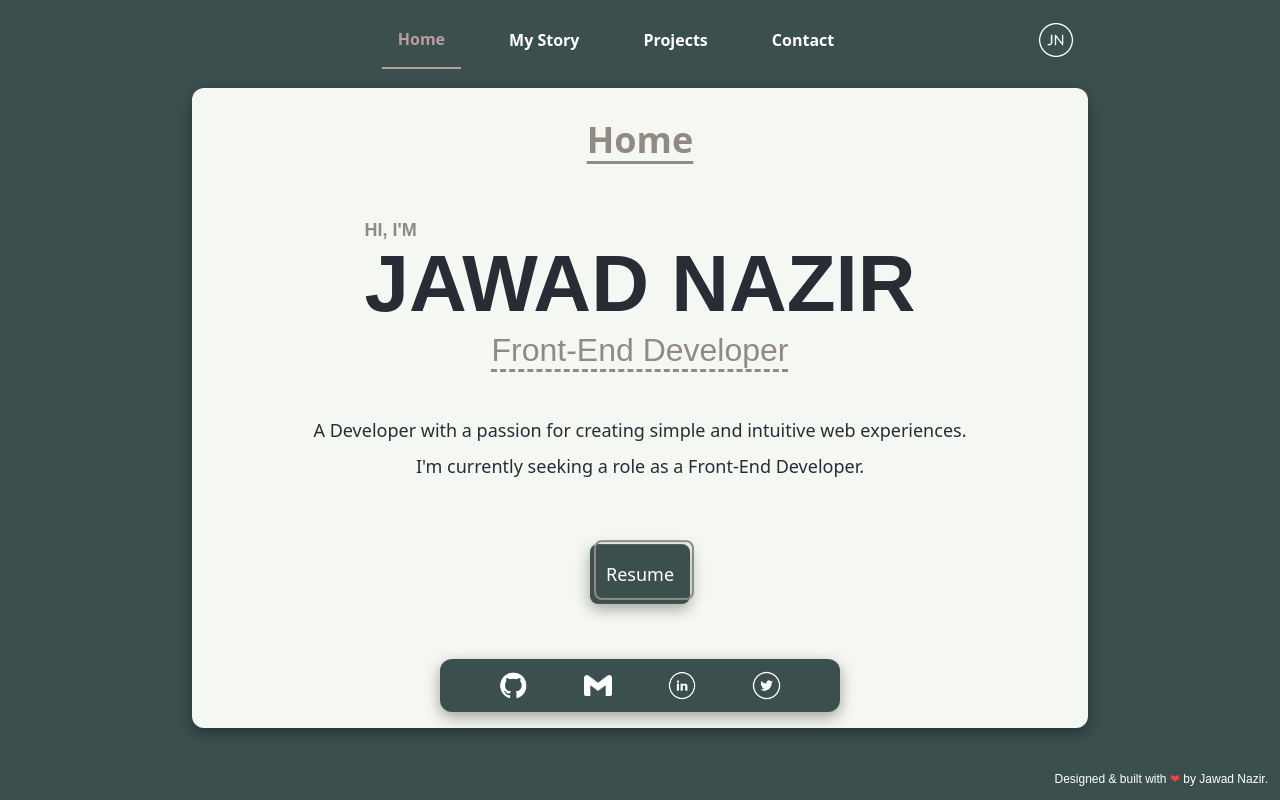
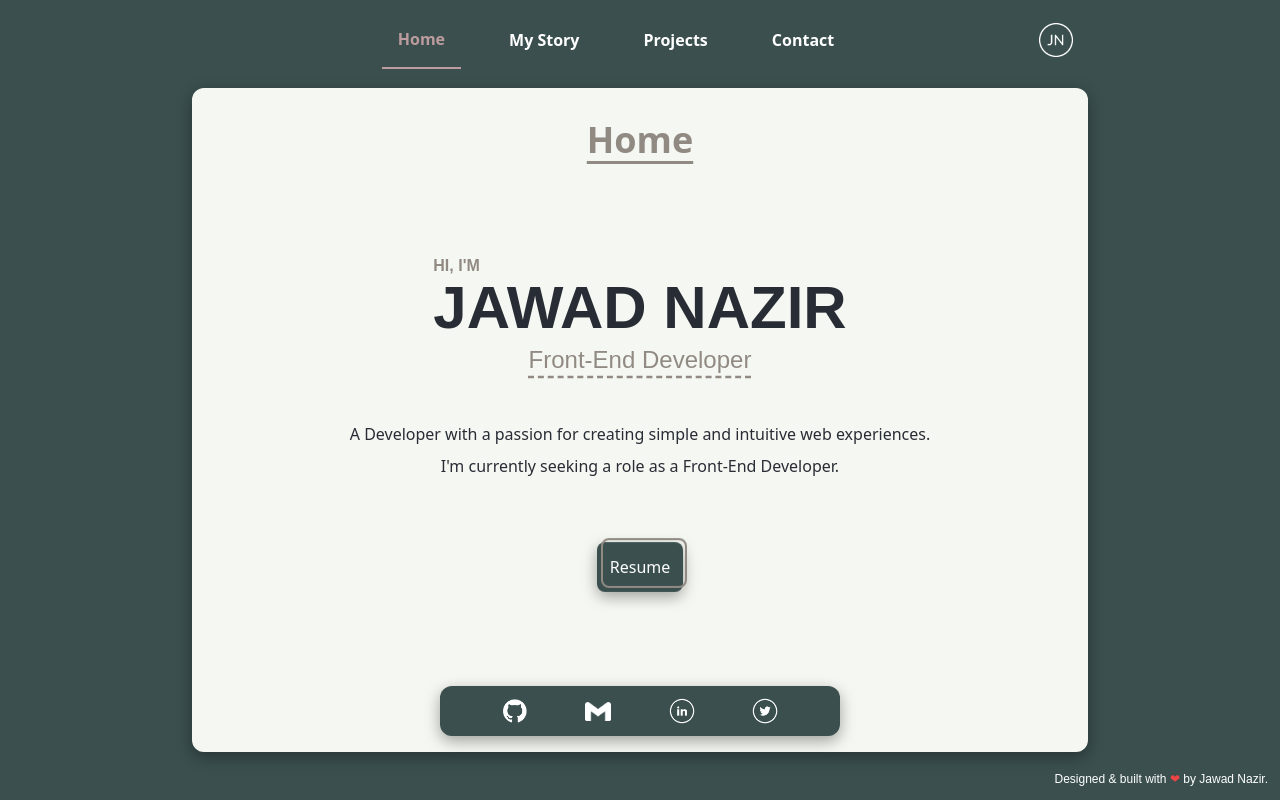
Before and after one commit to Tales-1/Portfolio, a React (Create React App) app: page / in a window 1280 px wide. Built offline with nearby package versions, Linux system fonts and the light colour scheme.

Commit message:
fixed sizing at different viewports

```diff
--- a/src/components/ContactForm.tsx
+++ b/src/components/ContactForm.tsx
@@ -13,7 +13,7 @@ const ContactForm:React.FC<Props> = ({handleSubmit}) => {
       onSubmit={handleSubmit}
       method="POST"
       target="_blank"
-      className="w-full max-w-[30rem] mt-4"
+      className="w-full pb-4"
     >
       <div className="mb-3 pt-0">
         <input
--- a/src/pages/About.tsx
+++ b/src/pages/About.tsx
@@ -6,9 +6,9 @@ import { motion } from "framer-motion"
 const About:React.FC = () => {
 
     return (
-            <section className="relative flex flex-col">
+            <section className="relative flex flex-col 2xl:h-[83vh]">
                 <h1 className="mt-8 text-center font-bold text-3xl lg:text-4xl text-react underline underline-offset-8">My Story</h1>
-                <div className="flex flex-col-reverse w-3/4 max-w-[90rem] m-auto mt-16 pb-12 md:flex-row relative gap-14">
+                <div className="flex flex-col-reverse w-3/4 max-w-[90rem] m-auto mt-8 2xl:m-auto pb-12 md:flex-row relative gap-14">
                     <motion.div
                         className="relative w-3/5 max-w-[22rem] m-auto aspect-square border-2 border-react rounded-md"
                         initial={{opacity:0, x:-60}}
@@ -22,14 +22,10 @@ const About:React.FC = () => {
                         </div>
 
                     </motion.div>
-                    <motion.div className="flex flex-col gap-12 justify-around p-8 w-full relative z-10 rounded-md text-slate-300"
+                    <motion.div className="flex flex-col justify-around p-8 w-full relative z-10 rounded-md text-slate-300"
                                 initial={{opacity:0, x:60}}
                                 animate={{opacity:1, x:0, transition:{duration:0.7}}}>
-                        <h2 className="text-xl lg:text-2xl text-title font-poppins font-semibold tracking-wide">
-                            About Me
-                        </h2>
-
-                        <p className="text-sm lg:text-[1.1rem] font-body tracking-[.5px] leading-6 text-black">
+                        <p className="text-[0.9rem] dt:text-[1.1rem] font-body tracking-[.5px] leading-6 text-black 2xl:text-lg">
                             Hello! I'm Jawad Nazir and I enjoy building web applications. My passion for web development surfaced in November 2021 when, out of curiosity, I decided to try HTML and CSS. A week later, that curiosity whirled into a new-found passion.<br/><br/>
                             In January 2022, I made a significant advancement in my learning when I enrolled in freeCodeCamp's JavaScript course. After a month of intense study, I leapt from pure theory to practice and haven't looked back.<br/><br/>
                             My passion and dedication to learning has led me from making calculators in vanilla JS to building a full-stack e-commerce website 10 months later! As a highly self-motivated individual, I am always seeking new challenges and projects to take on.
--- a/src/pages/Contact.tsx
+++ b/src/pages/Contact.tsx
@@ -10,9 +10,9 @@ const Contact:React.FC= () => {
         }, 100);
       };
     return (
-        <section className="relative grid grid-rows-5 w-full h-[80vh]">
-                <h1 className="text-center font-bold text-3xl lg:text-4xl text-react w-full row-start-1 mt-8 underline underline-offset-8">Contact</h1>
-                <motion.div className={`text-center flex flex-col gap-6 lg:gap-12 items-center w-4/5 text-white ${submitted ? "row-start-3" : "row-start-2 row-span-2"} m-auto`}
+        <section className="relative w-full flex flex-col gap-12 h-[83vh]">
+                <h1 className="text-center font-bold text-3xl lg:text-4xl text-react w-full mt-8 underline underline-offset-8">Contact</h1>
+                <motion.div className={`text-center flex flex-col gap-6 lg:gap-12 items-center w-4/5 text-white ${submitted ? "" : ""} m-auto`}
                                 initial={{opacity:0, y:-50}}
                                 animate={{opacity:1, y:0, transition:{duration:0.7}}}>
                         {submitted ?
@@ -21,12 +21,12 @@ const Contact:React.FC= () => {
                                     <p className="text-sm font-body tracking-wider text-body lg:text-xl">I'll be in touch soon.</p>
                                 </div>
                             :
-                                <>
-                                    <h2 className="text-[2.8rem] md:text-[3.8rem] lg:text-[4.2rem] font-poppins font-bold text-title">Get in <span className="text-react">Touch.</span></h2>
-                                    <p className="text-sm font-body tracking-wider text-body lg:text-xl">Want a clean and friendly interface for your app?
+                                <div className="flex flex-col gap-8 2xl:gap-10 relative 2xl:bottom-4">
+                                    <h2 className="text-[2.8rem] md:text-[3.3rem] 2xl:text-[4rem] font-poppins font-bold text-title">Get in <span className="text-react">Touch.</span></h2>
+                                    <p className="text-sm font-body tracking-wider text-body lt:text-base 2xl:text-lg">Want a clean and friendly interface for your app?
                                     <span className="block mt-2">Well, what are you waiting for!</span> </p>
                                     <ContactForm handleSubmit = {handleSubmit}/>
-                                </>
+                                </div>
                         }
                 </motion.div>
         </section>
--- a/src/pages/Home.tsx
+++ b/src/pages/Home.tsx
@@ -13,23 +13,23 @@ const Home:React.FC = () => {
                     whileHover={{scale:1.5}}
                     key={i}>
                         <a href={icon.link} target="#">
-                            <img src={icon.src} alt={icon.alt} className="w-5 lg:w-[1.8rem]" />
+                            <img src={icon.src} alt={icon.alt} className="w-5 lg:w-[1.6rem]" />
                         </a>
                 </motion.li>
         )
     })
     return (
-            <motion.section className="relative w-full h-[80vh]" >
-                <div className="grid grid-rows-5 h-full">
+            <motion.section className="relative w-full h-[83vh]" >
+                <div className="grid grid-rows-4 h-full">
                     <h1 className="text-center font-bold text-2xl lg:text-4xl text-react mt-8 underline underline-offset-8 row-start-1">
                         Home
                     </h1>
-                    <motion.div className="m-auto self-center row-start-2 row-end-5 lg:justify-center flex flex-col md:items-center max-w-[45rem] w-4/5 relative bottom-5 md:bottom-0">
-                        <motion.h2 className="text-5xl md:text-6xl lg-2:text-[5rem] font-bold font-poppins text-title"
+                    <motion.div className="m-auto self-center row-start-2 row-end-4 lg:justify-center flex flex-col md:items-center max-w-[45rem] w-4/5 relative bottom-5 md:bottom-0">
+                        <motion.h2 className="text-5xl md:text-6xl lt:text-[3.8rem] xl:text-[4.3rem] 2xl:text-[4.8rem] font-bold font-poppins text-title"
                                  initial={{opacity:0, y:y}}
                                  animate={{opacity:1, y:0, transition:{delay:delay + 0.1, duration:duration}}}>
                             <motion.span
-                                 className="block text-sm md:text-base lg:text-lg text-react"
+                                 className="block text-sm md:text-base text-react"
                                  initial={{opacity:0, y:y}}
                                  animate={{opacity:1, y:0, transition:{delay:delay + 0.2, duration:duration}}}
                                  >
@@ -38,13 +38,13 @@ const Home:React.FC = () => {
                             JAWAD NAZIR
                         </motion.h2>
                         <motion.span
-                             className="text-xl md:text-3xl lg:text-[2rem] text-react mt-2 font-poppins underline underline-offset-8 decoration-dashed"
+                             className="text-xl md:text-[1.5rem] lt:text-[1.4rem] lt:mt-4 xl:text-[1.8rem] xl:mt-6 text-react mt-2 font-poppins underline underline-offset-8 decoration-dashed"
                              initial={{opacity:0, y:y}}
                              animate={{opacity:1, y:0, transition:{delay:delay + 0.3, duration:duration}}}>
                             Front-End Developer
                         </motion.span>
                          <motion.p
-                             className="text-sm md:text-base block text-[#282d35] md:text-center mt-12 md:w-[50ch] lg-2:w-[65ch] lg:text-lg"
+                             className="text-sm md:text-base block text-[#282d35] md:text-center mt-12 md:w-[50ch] lg-2:w-[65ch] 2xl:text-lg"
                              initial={{opacity:0, y:y}}
                              animate={{opacity:1, y:0, transition:{delay:delay + 0.5, duration:duration}}}>
                             A Developer with a passion for creating simple and intuitive web experiences. <br />
@@ -52,9 +52,9 @@ const Home:React.FC = () => {
                          </motion.p>
 
                         <motion.a href={require('../assets/jawad-CV.pdf')} download="Resume.pdf"
-                             className="relative p-[1rem] w-fit mt-16 text-white before:border-2 before:border-react lg:text-lg
+                             className="relative p-[.8rem] xl:p-4 w-fit mt-16 text-white before:border-2 before:border-react
                                         cursor-pointer before:absolute before:w-full before:h-full bg-body before:left-[4px] before:bottom-[4px]
-                                        rounded-lg before:rounded-lg shadow-card
+                                        rounded-lg before:rounded-lg shadow-card 2xl:text-lg 2xl:px-4
                                         "
                              initial={{opacity:0,  y:y}}
                              animate={{opacity:1, y:0,rotateX:"-5deg", transition:{delay:delay + 0.6, duration:duration}}}
@@ -63,8 +63,8 @@ const Home:React.FC = () => {
                         </motion.a>
                     </motion.div>
 
-                    <motion.ul className="flex w-full justify-evenly items-center max-w-[25rem] gap-2 mt-auto mx-auto p-3
-                                bg-[#3b4f4f] rounded-xl mb-4 shadow-card relative row-start-5"
+                    <motion.ul className="flex w-full justify-evenly items-center max-w-[25rem] gap-2 self-emd mt-auto mx-auto p-3
+                                bg-[#3b4f4f] rounded-xl mb-4 shadow-card relative row-start-4"
                                 initial={{opacity:0, y:-y}}
                                 animate={{opacity:1, y:0, transition:{delay:delay + 0.8}}}>
                                 {displayIcons}
--- a/tailwind.config.js
+++ b/tailwind.config.js
@@ -18,6 +18,8 @@ module.exports = {
         "lg": '996px',
         "lg-2":'1200px',
         "xl": '1440px',
+        "2xl":"1920px",
+        "lt":{'raw':'(max-width: 1200px),(max-height: 750px)'},
     },
     colors: {
       "title":"#282d35",
```
